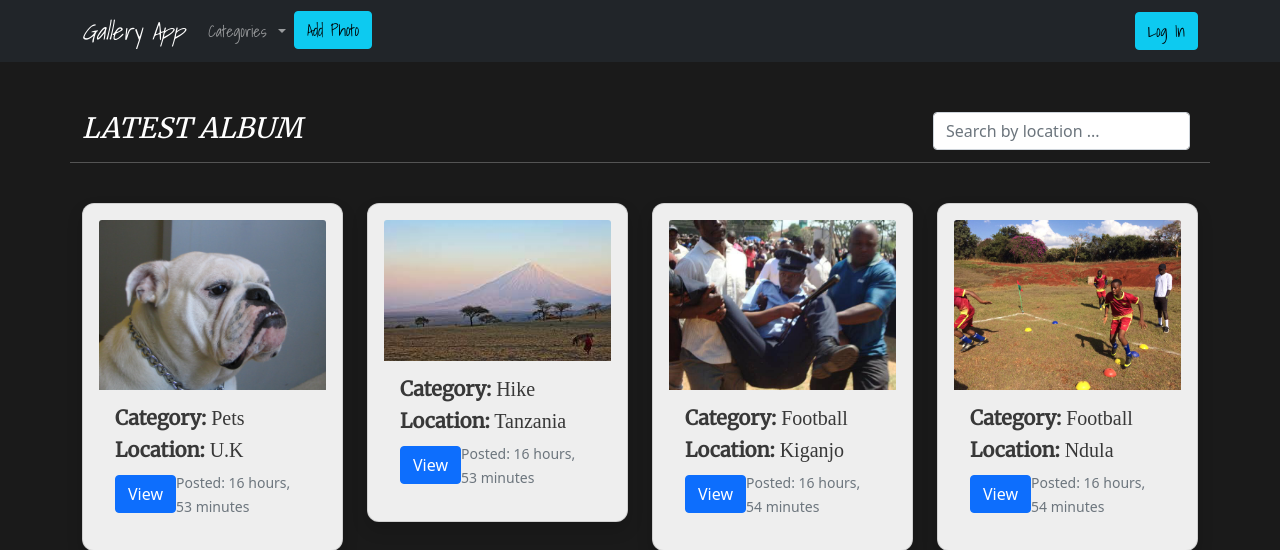
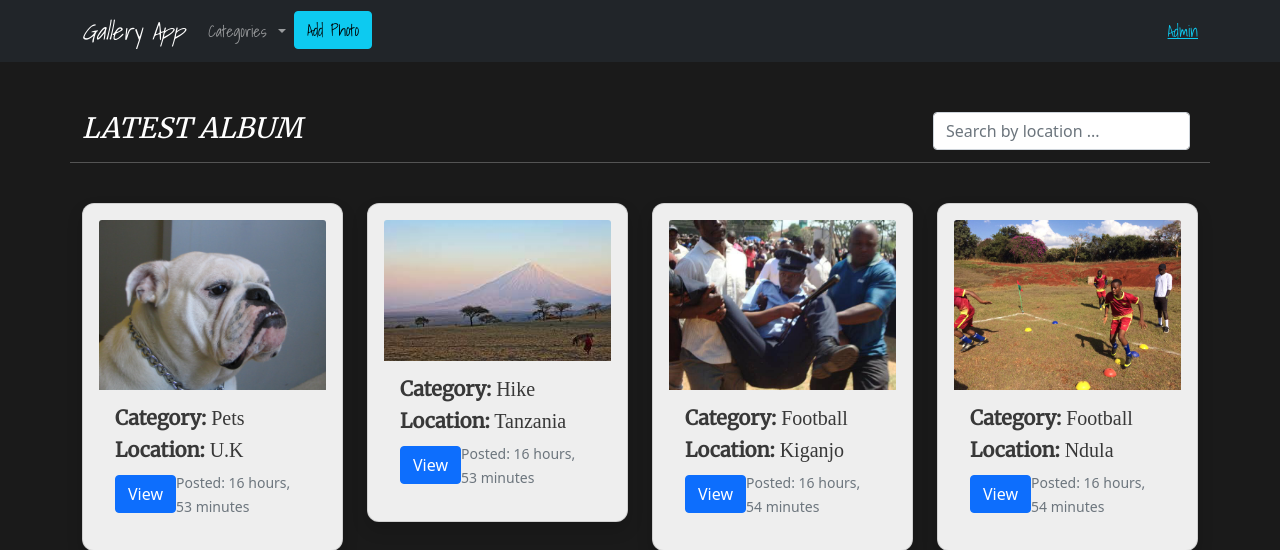
Before and after one commit to crispus-nj/Django-Gallery-App, a Django app: page / in a window 1280 px wide. Shown: the top 550 px of the page. Run offline with Django 4.2, Linux system fonts and the light colour scheme; data comes from the database, SQL or seed files in the repository; some libraries are stand-ins or nearby versions; some web fonts are replaced.

Commit message:
changed the login button to admin page url link, rectified the navbar dropwon toggle button

```diff
--- a/templates/includes/navbar.html
+++ b/templates/includes/navbar.html
@@ -1,12 +1,11 @@
-<header class="site-header">
-    <nav class="navbar fixed-top navbar-expand-md navbar-dark bg-dark">
+  <header class="site-header">
+    <nav class="navbar fixed-top navbar-expand-md navbar-dark bg-dark fixep-top">
         <div class="container">
             <a class="navbar-brand mr-5" href="{% url 'home'%}">Gallery App</a>
-            <button class="navbar-toggler" type="button" data-toggle="collapse" data-target="#navbarToggle"
-                aria-controls="navbarToggle" aria-expanded="false" aria-label="Toggle navigation">
-                <span class="navbar-toggler-icon"></span>
+            <button class="navbar-toggler" type="button" data-bs-toggle="collapse" data-bs-target="#navbarSupportedContent" aria-controls="navbarSupportedContent" aria-expanded="false" aria-label="Toggle navigation">
+              <span class="navbar-toggler-icon"></span>
             </button>
-            <div class="collapse navbar-collapse" id="navbarToggle">
+            <div class="collapse navbar-collapse" id="navbarSupportedContent">
                 <div class="navbar-nav mr-auto">
                     <li class="nav-item dropdown">
                         <a class="nav-link dropdown-toggle" id="navbarDropdown" role="button" data-bs-toggle="dropdown" aria-expanded="false">
@@ -27,9 +26,9 @@
                 </div>
                 <!-- Navbar Right Side -->
                 <div class="navbar-nav ms-auto">
-                    <button class="btn btn-info" href="#">Log In</button>
+                    <a class="text-info" href="https://gallery-engineer.herokuapp.com/admin/login/?next=/admin/">Admin</a>
                 </div>
             </div>
         </div>
     </nav>
-</header>
+  </header>
```
Also changed, not shown: photos/templates/photos/photo.html (deleted, +0 -13 lines).
